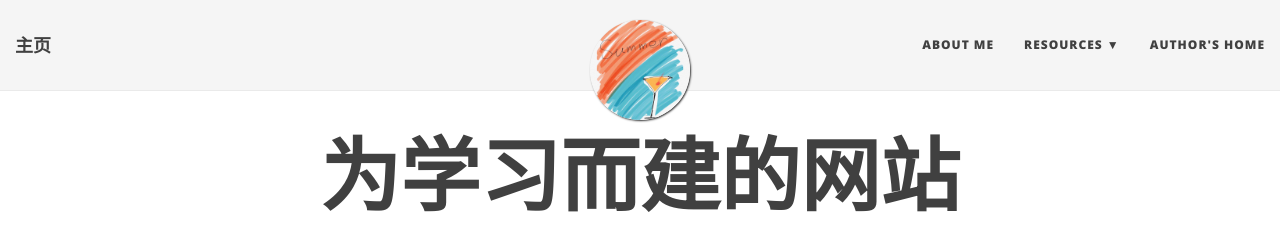
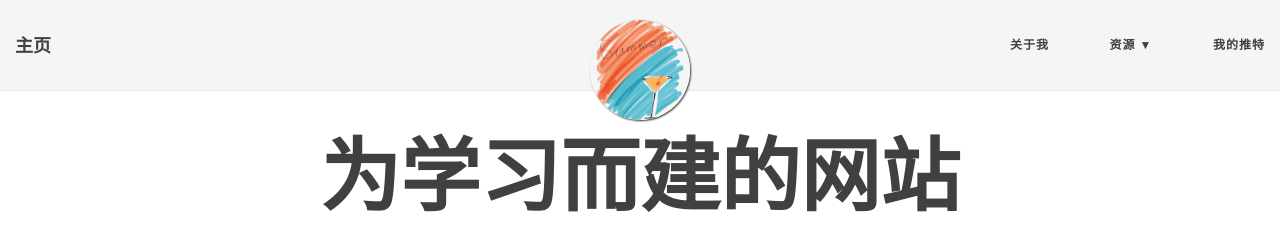
Before and after one commit to SimonTao0831/SimonTao0831.github.io, a Jekyll site: the page built from index.html, in a window 1280 px wide. Shown: the top 228 px of the page. Built offline with Jekyll 4.4.1, drawn with Linux system fonts in a browser that asks for light colours; nearby versions of some CDN libraries; the list of posts is cut into pages by our own code.

Commit message:
Update _config.yml

```diff
--- a/_config.yml
+++ b/_config.yml
@@ -21,11 +21,11 @@ description: 一个萌新创建的简单网站
 # List of links in the navigation bar
 # 导航栏中的链接列表
 navbar-links:
-  About Me: "aboutme"
-  Resources:
+  关于我: "aboutme"
+  资源:
     - Beautiful Jekyll: "http://deanattali.com/beautiful-jekyll/"
-    - Learn markdown: "http://www.markdowntutorial.com/"
-  Author's home: "http://deanattali.com"
+    - 网页基本知识学习: "http://www.markdowntutorial.com/"
+  我的推特: "https://twitter.com/ximengtao"
 
 # Image to show in the navigation bar - image must be a square (width = height)
 # Remove this parameter if you don't want an image in the navbar
```
